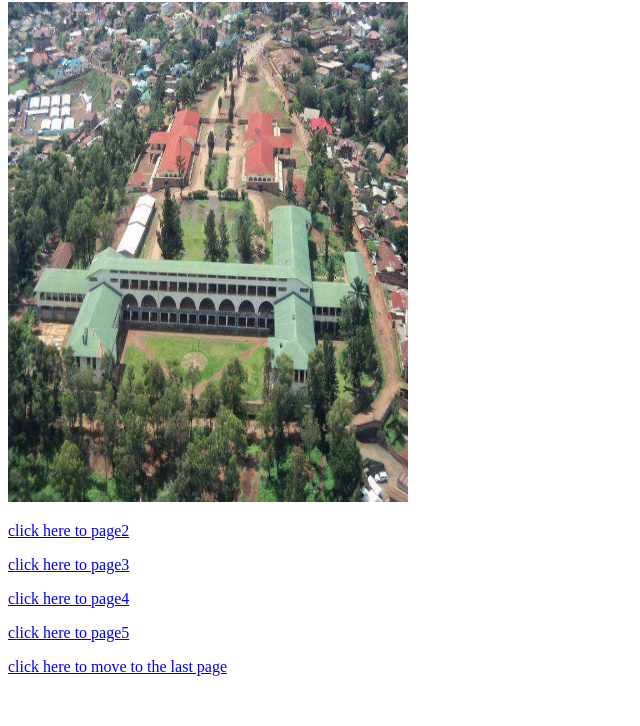
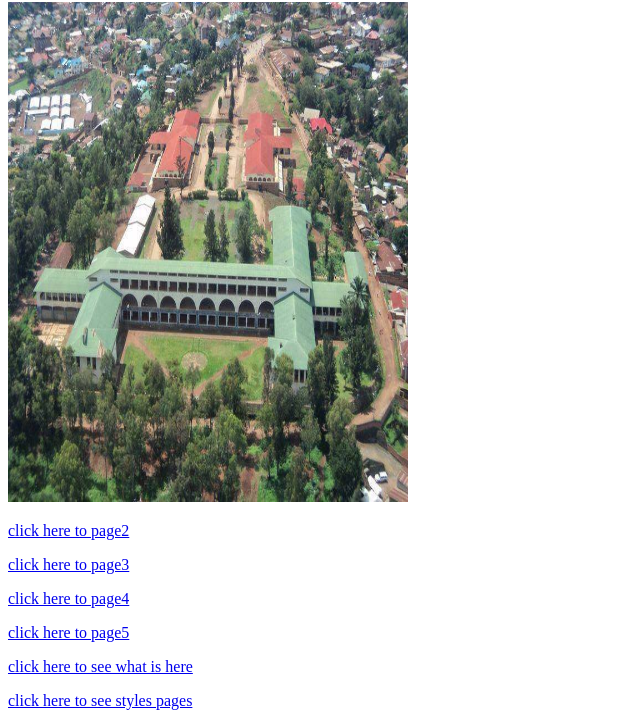
Before and after one commit to NyakasaneCR7/words-of-God, a plain HTML site: page index.html in a window 1280 px wide. Shown: the part 78-804 px from the top of the page, without its empty margins (0-640 px from the left). Drawn offline with Linux system fonts and the light colour scheme.

Commit message:
Update index.html

```diff
--- a/index.html
+++ b/index.html
@@ -13,7 +13,7 @@
 <p><a href="chrispage3.html">click here to page3</a></p>
 <p><a href="chrispage4.html">click here to page4</a></p>
 <p><a href="chrispage5.html">click here to page5</a></p>
-<p><a href="internalcss.html">click here to move to the last page</a ></p>
-
+<p><a href="internalcss.html">click here to see what is here</a ></p>
+<P><a href="styles.html"> click here to see styles pages </a></P>
 </body>
 </html>
```
